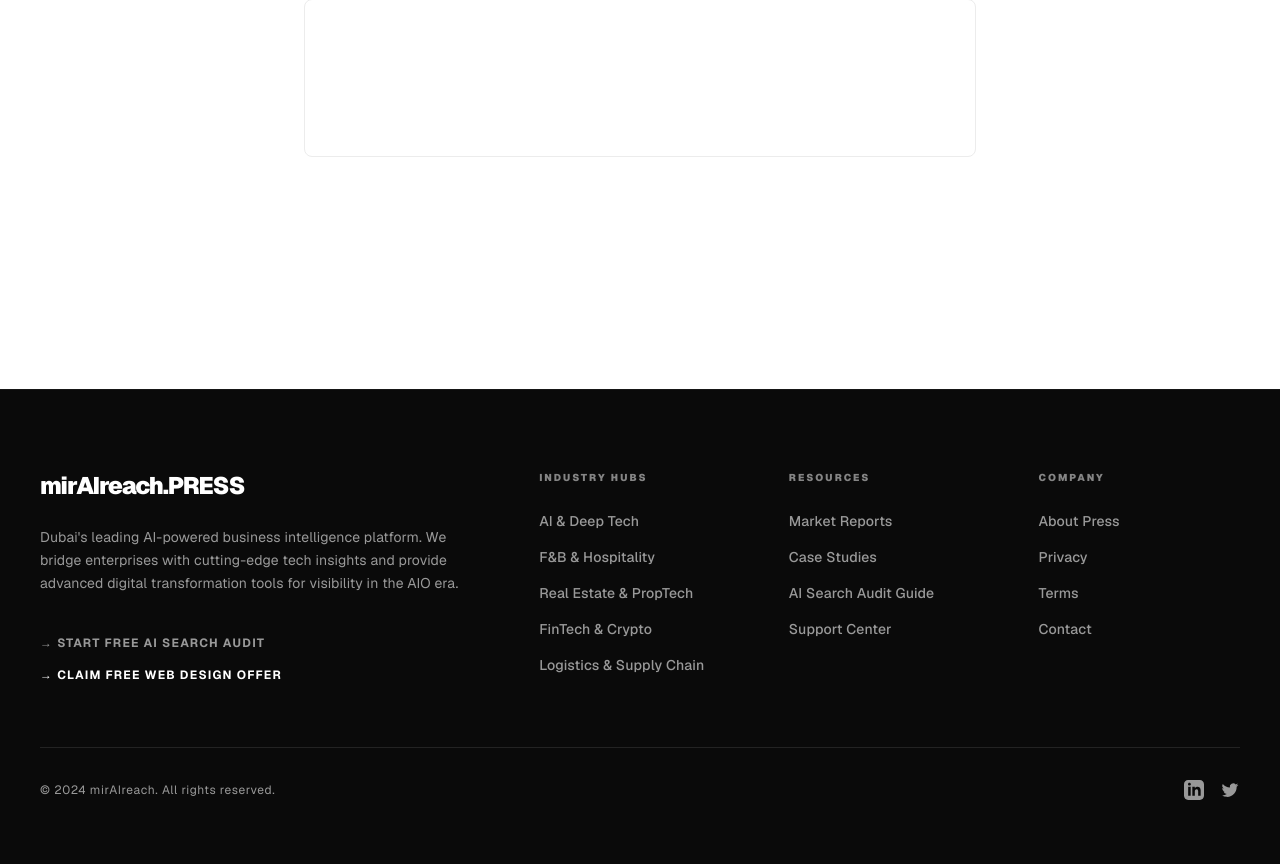
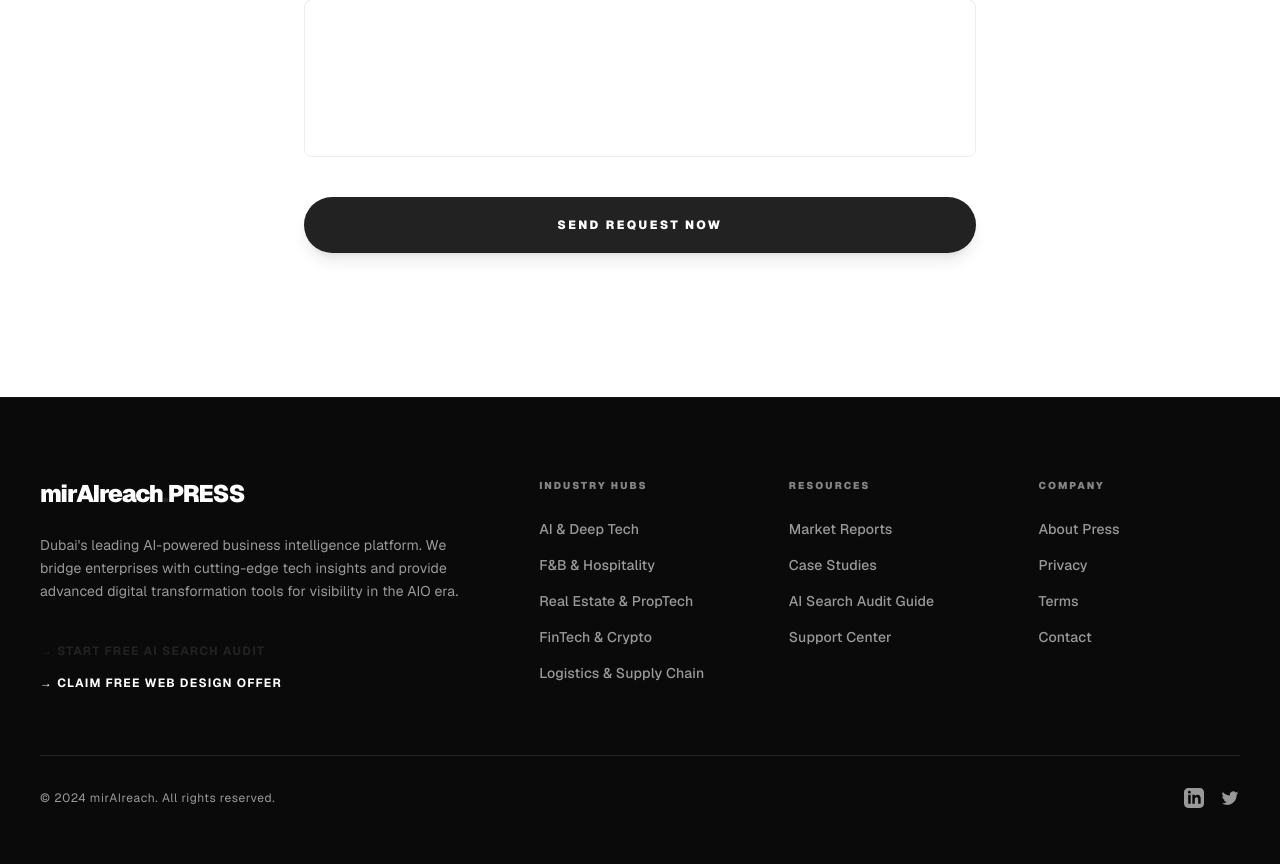
Before and after one commit to akiohjp/miraireach-platform, a Next.js app: page /contact in a window 1280 px wide. Shown: the part 596-1460 px from the top of the page. Built offline with nearby package versions, Linux system fonts and the light colour scheme.

Commit message:
Define primary color and restore visible contact submit button

```diff
--- a/src/app/globals.css
+++ b/src/app/globals.css
@@ -6,6 +6,7 @@
   --foreground: #222222;
   --muted: #9a9a9a;
   --line: #ececec;
+  --primary: #222222;
 }
 
 @theme inline {
@@ -13,6 +14,7 @@
   --color-foreground: var(--foreground);
   --color-muted: var(--muted);
   --color-line: var(--line);
+  --color-primary: var(--primary);
   --font-sans: var(--font-geist-sans);
   --font-mono: var(--font-geist-mono);
   --font-noto-arabic: var(--font-noto-arabic);
--- a/src/components/ContactClient.tsx
+++ b/src/components/ContactClient.tsx
@@ -76,9 +76,9 @@ function ContactForm() {
         <button
           type="submit"
           disabled={status === "loading"}
-          className="w-full rounded-lg bg-primary py-4 text-xs font-black uppercase tracking-widest text-white hover:opacity-90 transition-opacity disabled:opacity-50"
+          className="w-full rounded-full bg-primary py-5 text-xs font-black uppercase tracking-[0.2em] text-white hover:bg-black transition-all disabled:opacity-50 shadow-lg shadow-primary/10 active:scale-[0.98]"
         >
-          {status === "loading" ? (isAr ? "جارٍ الإرسال..." : "Sending...") : (isAr ? "إرسال الطلب" : "Send Request")}
+          {status === "loading" ? (isAr ? "جارٍ الإرسال..." : "Sending...") : (isAr ? "إرسال الطلب الآن" : "Send Request Now")}
         </button>
       </form>
     </div>
```
